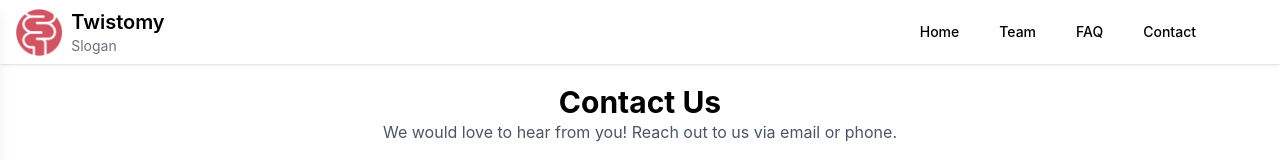
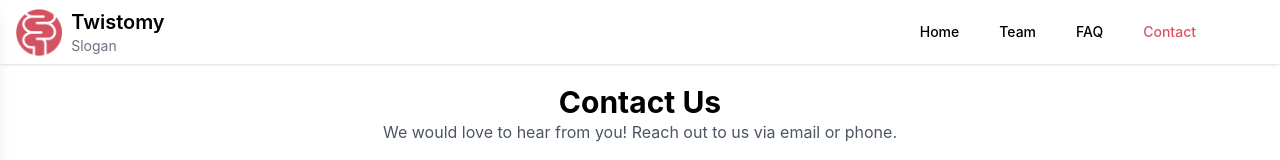
Before and after one commit to twistomy/twistomy, a React (Vite) app: page /contact in a window 1280 px wide. Shown: the top 160 px of the page. Built offline with nearby package versions, Linux system fonts and the light colour scheme; some icons are missing.

Commit message:
Header selected tab color

```diff
--- a/src/components/header/Header.jsx
+++ b/src/components/header/Header.jsx
@@ -5,10 +5,12 @@ import { useState } from "react";
 import { IconButton } from "@mui/material";
 import LightModeIcon from "@mui/icons-material/LightMode";
 import DarkModeIcon from "@mui/icons-material/DarkMode";
+import { useLocation } from "react-router-dom"; // ✅ Used to detect active route
 
 const Header = ({ darkMode, setDarkMode }) => {
   //   const [user, setUser] = useState(null);
   const [isDrawerOpen, setIsDrawerOpen] = useState(false);
+  const location = useLocation();
   //   const navigate = useNavigate();
 
   //   useEffect(() => {
@@ -59,15 +61,20 @@ const Header = ({ darkMode, setDarkMode }) => {
 
       {/* Desktop Nav Links */}
       <nav className="hidden md:flex gap-4 items-center">
-        {navLinks.map((item, i) => (
+        {navLinks.map((item, i) => {
+          const isActive = location.pathname === item.link;
+          return (
             <a
               key={i}
               href={item.link}
-            className="px-3 py-2 text-sm font-medium hover:text-blue-600 dark:hover:text-blue-400"
+              className={`px-3 py-2 text-sm font-medium transition-colors hover:text-blue-600 dark:hover:text-blue-400 ${
+                isActive ? "text-base-pink font-bold" : ""
+              }`}
             >
               {item.text}
             </a>
-        ))}
+          );
+        })}
 
         {/* Dark mode toggle */}
         <IconButton onClick={() => setDarkMode((prev) => !prev)} color="inherit">
```
Lines whose indentation alone changed are shown as unchanged.
